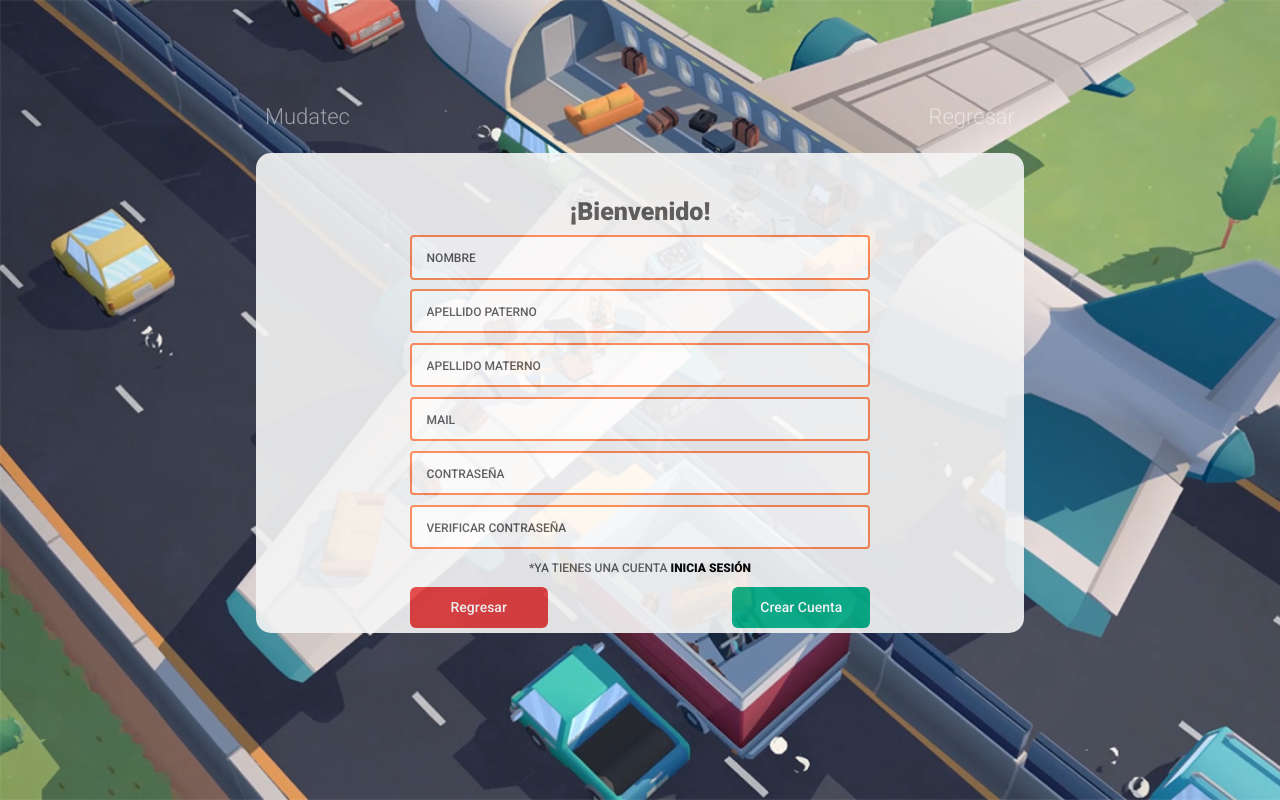
After one commit to alepaez-dev/mudatec_proyecto, a Django app: template mudatec/templates/mudatec_app/usuario/iniciar_sesion.html in a window 1280 px wide. The commit adds this page. Run offline with Django 3.2, Linux system fonts and the light colour scheme; the template is opened without the code that fills it, so the values that code supplies are empty; style sheets or scripts are compiled from the project's sources; some libraries are stand-ins or nearby versions.

Commit message:
haciendo htmls de iniciar sesion y acomodando urls

```diff
--- a/mudatec/mudatec_app/urls.py
+++ b/mudatec/mudatec_app/urls.py
@@ -1,7 +1,10 @@
 from django.urls import path
-from .views import home, usuario_registro
+from .views import (
+  Home, UsuarioRegistro, UsuarioIniciarSesion
+)
 
 urlpatterns = [
-    path("", home),
-    path("registro/", usuario_registro),
+    path("", Home),
+    path("usuario/registro", UsuarioRegistro),
+    path("usuario/iniciar_sesion", UsuarioRegistro),
 ]
--- a/mudatec/static/css/style.scss
+++ b/mudatec/static/css/style.scss
@@ -3,4 +3,5 @@
 @import "main";
 @import "header";
 @import "usuario_registro";
+@import "usuario_iniciar_sesion";
 @import "mixins";
--- /dev/null
+++ b/mudatec/templates/mudatec_app/usuario/iniciar_sesion.html
@@ -0,0 +1,54 @@
+{% load static %}
+<!DOCTYPE html>
+<html lang="en">
+
+<head>
+  <meta charset="UTF-8">
+  <meta name="viewport" content="width=device-width, initial-scale=1.0">
+  <link rel="stylesheet" href="https://maxcdn.bootstrapcdn.com/bootstrap/4.0.0/css/bootstrap.min.css"
+    integrity="sha384-Gn5384xqQ1aoWXA+058RXPxPg6fy4IWvTNh0E263XmFcJlSAwiGgFAW/dAiS6JXm" crossorigin="anonymous">
+  <link rel="stylesheet" href="{% static 'css/style.css' %}">
+  <title>Iniciar Sesion</title>
+</head>
+
+<body>
+  <div class="container-fluid">
+    <div class="row">
+      <div class="col col_header">
+        {% block header %}
+        <div class="navbar navbars d-flex flex-row justify-content-space-between align-items-baseline">
+          <a href="#">Mudatec</a>
+          <a href="#">Regresar</a>
+        </div>
+        {% endblock header %}
+        <div class="iniciar_sesion d-flex flex-column justify-content-around">
+          <p>¡Bienvenido!</p>
+          <input type="text" class="inputs_sesion" placeholder="NOMBRE">
+          <input type="text" class="inputs_sesion" placeholder="APELLIDO PATERNO">
+          <input type="text" class="inputs_sesion" placeholder="APELLIDO MATERNO">
+          <input type="text" class="inputs_sesion" placeholder="MAIL">
+          <input type="text" class="inputs_sesion" placeholder="CONTRASEÑA">
+          <input type="text" class="inputs_sesion" placeholder="VERIFICAR CONTRASEÑA">
+          <p>*YA TIENES UNA CUENTA <a>INICIA SESIÓN</a></p>
+          <div class="botones_sesion d-flex justify-content-around">
+            <button>Regresar</button>
+            <button>Crear Cuenta</button>
+          </div>
+        </div>
+      </div>
+    </div>
+
+  </div>
+  <script src="https://code.jquery.com/jquery-3.2.1.slim.min.js"
+    integrity="sha384-KJ3o2DKtIkvYIK3UENzmM7KCkRr/rE9/Qpg6aAZGJwFDMVNA/GpGFF93hXpG5KkN"
+    crossorigin="anonymous"></script>
+  <script src="https://cdnjs.cloudflare.com/ajax/libs/popper.js/1.12.9/umd/popper.min.js"
+    integrity="sha384-ApNbgh9B+Y1QKtv3Rn7W3mgPxhU9K/ScQsAP7hUibX39j7fakFPskvXusvfa0b4Q"
+    crossorigin="anonymous"></script>
+  <script src="https://maxcdn.bootstrapcdn.com/bootstrap/4.0.0/js/bootstrap.min.js"
+    integrity="sha384-JZR6Spejh4U02d8jOt6vLEHfe/JQGiRRSQQxSfFWpi1MquVdAyjUar5+76PVCmYl"
+    crossorigin="anonymous"></script>
+
+</body>
+
+</html>
```
Also changed, not shown: mudatec/mudatec_app/views.py (+8 -2 lines), mudatec/static/css/_usuario_iniciar_sesion.scss (added), 1 other file.
